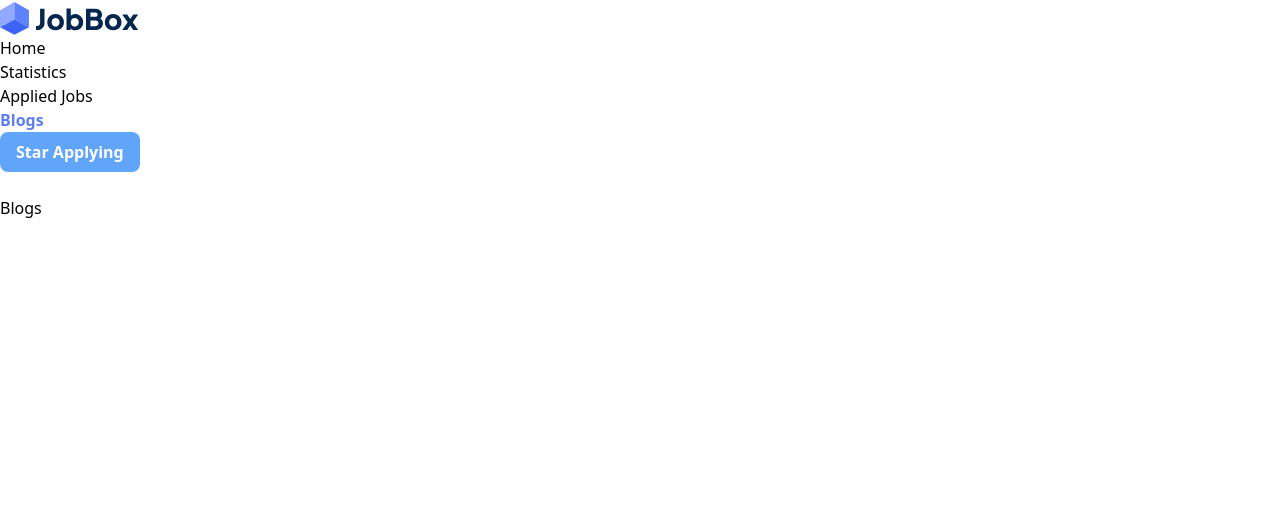
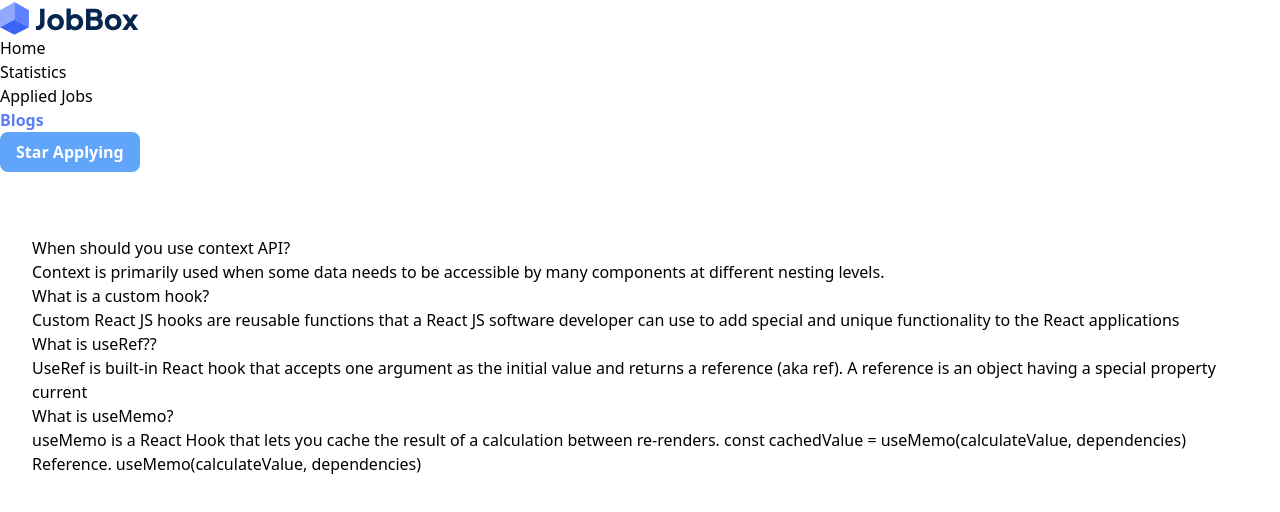
Before and after one commit to maruf-hasann/JobBox, a React (Vite) app: page /blogs in a window 1280 px wide. Shown: the top 512 px of the page. Built offline with nearby package versions, Linux system fonts and the light colour scheme.

Commit message:
blog area done

```diff
--- a/src/Components/Blogs/Blogs.jsx
+++ b/src/Components/Blogs/Blogs.jsx
@@ -2,9 +2,42 @@ import React from 'react';
 
 const Blogs = () => {
     return (
+      <div className="my_container">
         <div>
-            <h1>Blogs</h1>
+          <h3 className="font-bold text-2xl">
+            When should you use context API?
+          </h3>
+          <p className="text-gray-500">
+            Context is primarily used when some data needs to be accessible by
+            many components at different nesting levels.
+          </p>
         </div>
+        <div>
+          <h3 className="font-bold text-2xl">What is a custom hook?</h3>
+          <p className="text-gray-500">
+            Custom React JS hooks are reusable functions that a React JS
+            software developer can use to add special and unique functionality
+            to the React applications
+          </p>
+        </div>
+        <div>
+          <h3 className="font-bold text-2xl">What is useRef??</h3>
+          <p className="text-gray-500">
+            UseRef is built-in React hook that accepts one argument as the
+            initial value and returns a reference (aka ref). A reference is an
+            object having a special property current
+          </p>
+        </div>
+        <div>
+          <h3 className="font-bold text-2xl">What is useMemo?</h3>
+          <p className="text-gray-500">
+            useMemo is a React Hook that lets you cache the result of a
+            calculation between re-renders. const cachedValue =
+            useMemo(calculateValue, dependencies) Reference.
+            useMemo(calculateValue, dependencies)
+          </p>
+        </div>
+      </div>
     );
 };
 
--- a/src/Components/Statistics/Statistics.jsx
+++ b/src/Components/Statistics/Statistics.jsx
@@ -39,8 +39,8 @@ export const data = {
 };
 const Statistics = () => {
     return (
-      <div className="my_container w-3/6 mt-5">
-        <h1 className='text-center text-2xl font-bold mb-4 lg:text-4xl'>Assignment Mark</h1>
+      <div className="my_container lg:w-3/6 mt-5">
+
         <PolarArea data={data}  />;
       </div>
     );
```
